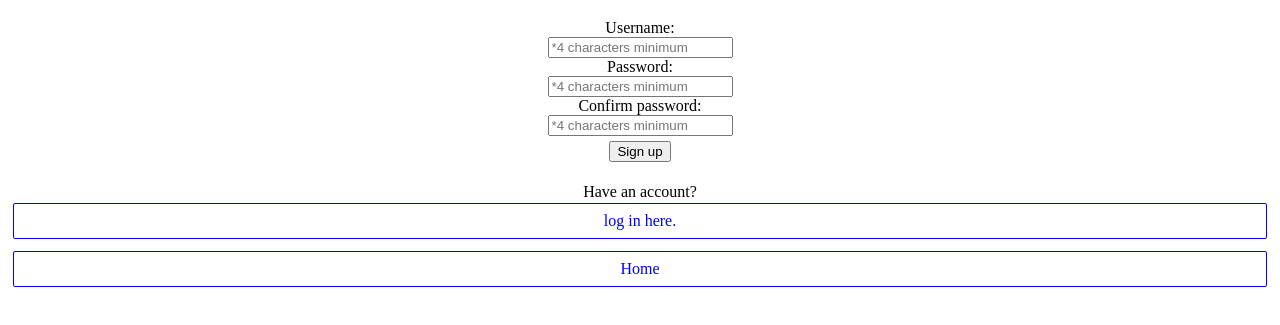
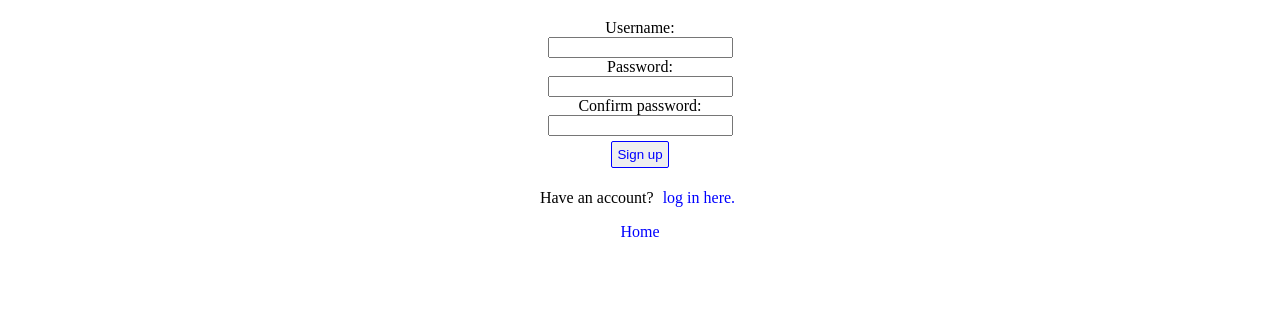
Before and after one commit to zjensen1022/decklist, a plain HTML site: page log-in-page/sign-up.html in a window 1280 px wide. Shown: the part 61-386 px from the top of the page. Drawn offline with Linux system fonts and the light colour scheme.

Commit message:
changed button style

```diff
--- a/log-in-page/sign-up.html
+++ b/log-in-page/sign-up.html
@@ -1,7 +1,9 @@
 <!DOCTYPE html>
 <html lang="en-US">
     <head>
-        <link rel="stylesheet" href="main.css">
+        <link rel="stylesheet" href="main.css"/>
+        <link rel="stylesheet" href="subpage.css"/>
+        <script src="sign-up.js"></script>
     </head>
 
     <body>
@@ -9,12 +11,12 @@
         <center>
             <form>
                 Username:</br>
-                <input type="text" id="user" placeholder="*4 characters minimum"></br>
+                <input type="text" id="user" placeholder=></br>
                 Password:</br>
-                <input type="password" id="pass" placeholder="*4 characters minimum"></br>
+                <input type="password" id="pass" placeholder=></br>
                 Confirm password:</br>
-                <input type="password" id="confirmPass" placeholder="*4 characters minimum"></br>
-                <button type="submit" id="signUp">Sign up</button>
+                <input type="password" id="confirmPass" placeholder=></br>
+                <button type="submit" id="signUp" onclick = "test()">Sign up</button>
             </form>
             <p>Have an account? <a href="log-in.html">log in here.</a></p>
         </center>
--- a/log-in-page/subpage.css
+++ b/log-in-page/subpage.css
@@ -3,3 +3,14 @@ a{
     padding: 0;
     border: none;
 }
+button{
+    border: 1px solid blue;
+    border-color: blue;
+    color: blue;
+    border-radius: 2px;
+    padding: 5px;
+}
+button:hover{
+    border-color: black;
+    color: black;
+}
```
